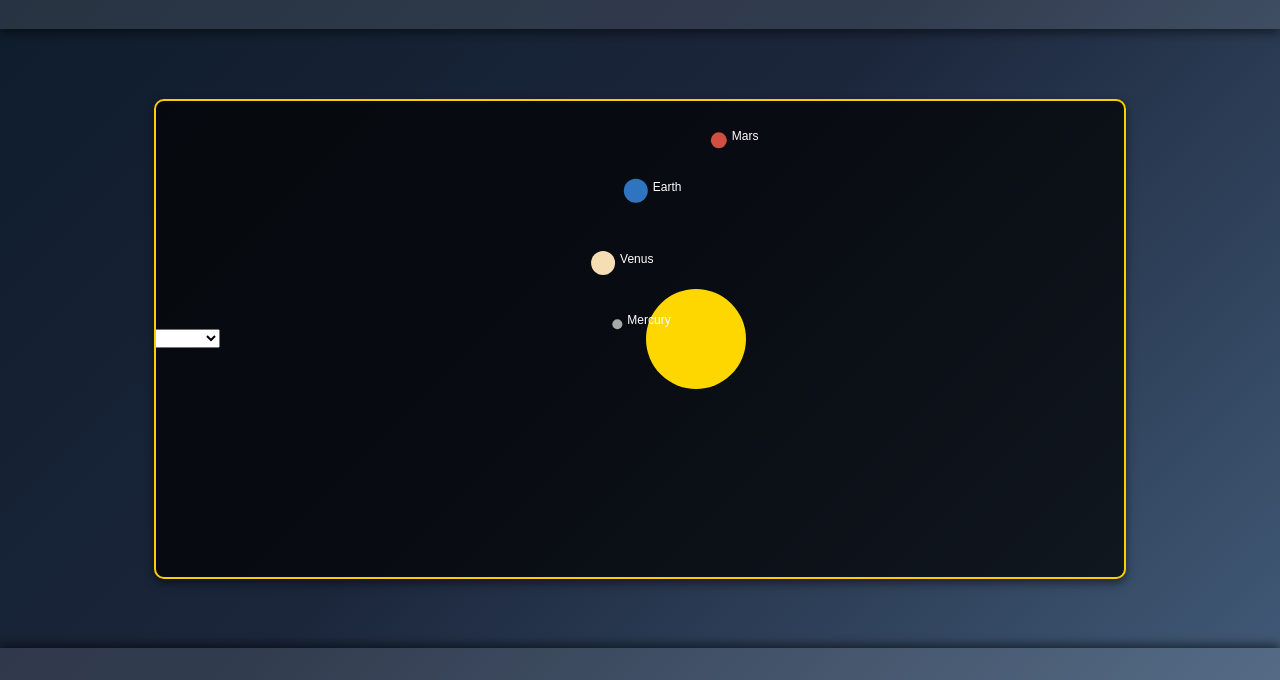
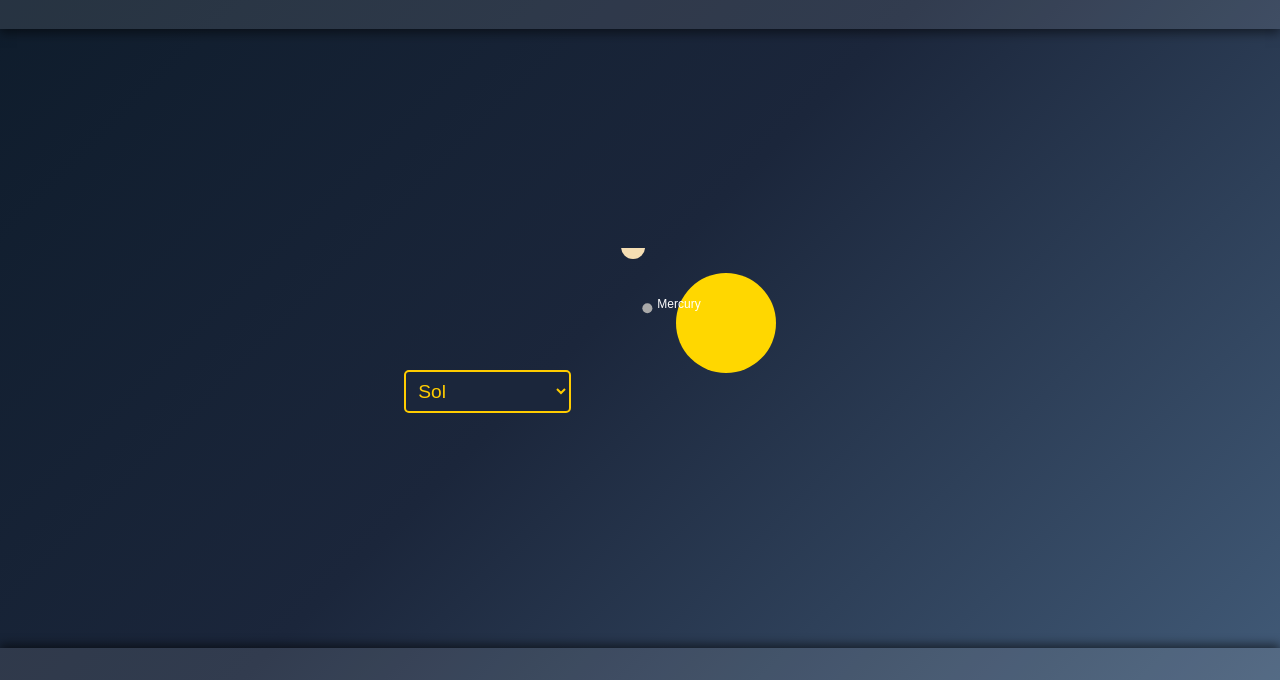
Before and after one commit to TheBrookHorse/NumericalMethodsProject, a plain HTML site: page index.html in a window 1280 px wide. Shown: the part 120-800 px from the top of the page. Drawn offline with Linux system fonts and the light colour scheme.

Commit message:
Update styles.css

```diff
--- a/styles.css
+++ b/styles.css
@@ -15,7 +15,6 @@ body {
     justify-content: space-between;
 }
 
-/* Header Styles */
 header {
     text-align: center;
     padding: 2rem 1rem;
@@ -35,7 +34,7 @@ header p {
     font-size: 1.2rem;
 }
 
-/* Simulation Container */
+/* Info Container */
 main {
     flex-grow: 1;
     display: flex;
@@ -44,31 +43,29 @@ main {
     padding: 2rem;
 }
 
-#simulation-container {
+#info-container {
     background: rgba(0, 0, 0, 0.7);
     border: 2px solid #ffcc00;
     border-radius: 10px;
-    width: 80%;
-    height: 60vh;
-    display: flex;
-    align-items: center;
-    justify-content: center;
+    width: 60%;
+    height: auto;
+    padding: 1rem;
+    text-align: center;
     color: #ffcc00;
-    text-align: center;
-    font-size: 1.5rem;
+    font-size: 1.2rem;
     box-shadow: 0 4px 10px rgba(0, 0, 0, 0.5);
-    position: relative;
-    overflow: hidden; /* Prevent canvas overflow */
 }
 
-/* Ensure canvas fills the container */
-canvas {
-    display: block;
-    width: 100%;
-    height: 100%;
+select {
+    padding: 0.5rem;
+    font-size: 1.2rem;
+    background-color: #1b263b;
+    color: #ffcc00;
+    border: 2px solid #ffcc00;
+    border-radius: 5px;
+    margin-bottom: 1rem;
 }
 
-/* Footer Styles */
 footer {
     text-align: center;
     padding: 1rem;
@@ -77,7 +74,3 @@ footer {
     font-size: 1rem;
     color: #ccc;
 }
-
-footer p {
-    font-size: 1rem;
-}
```
